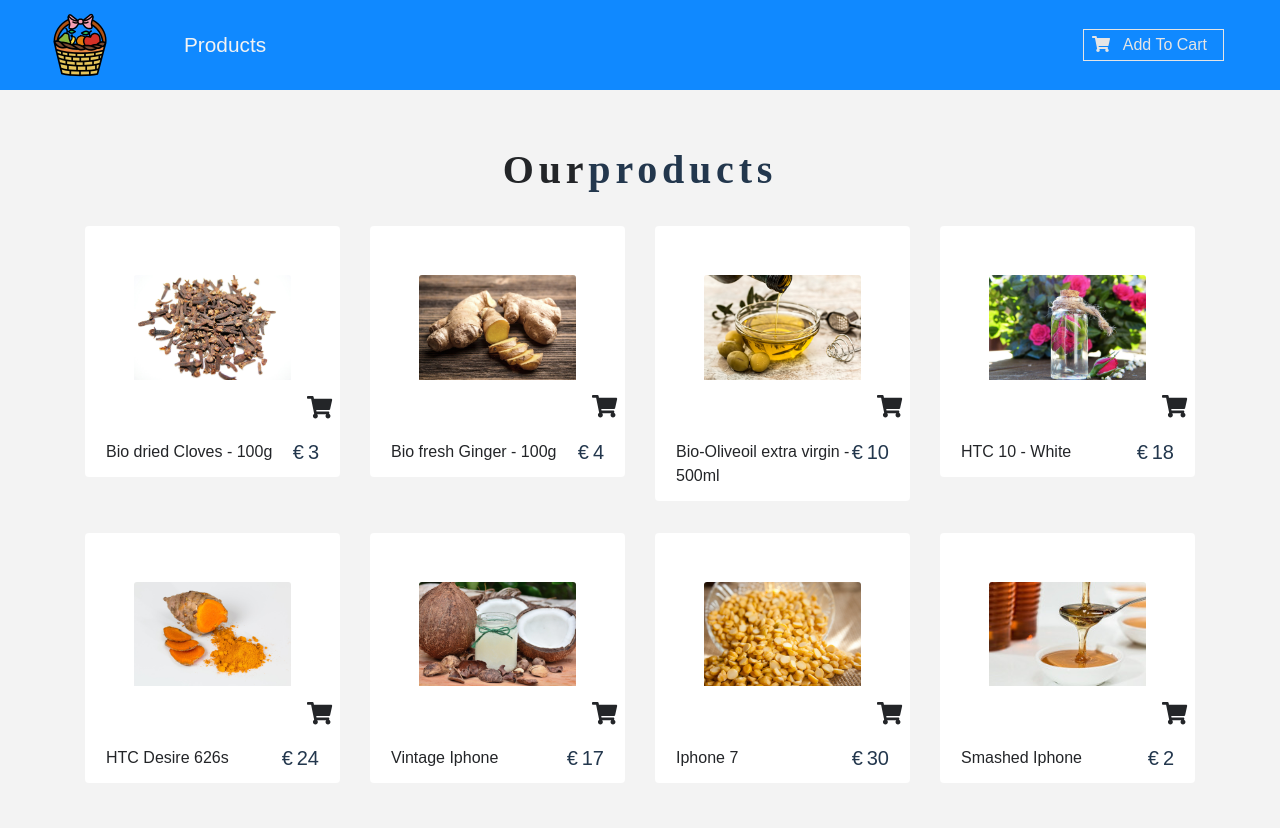
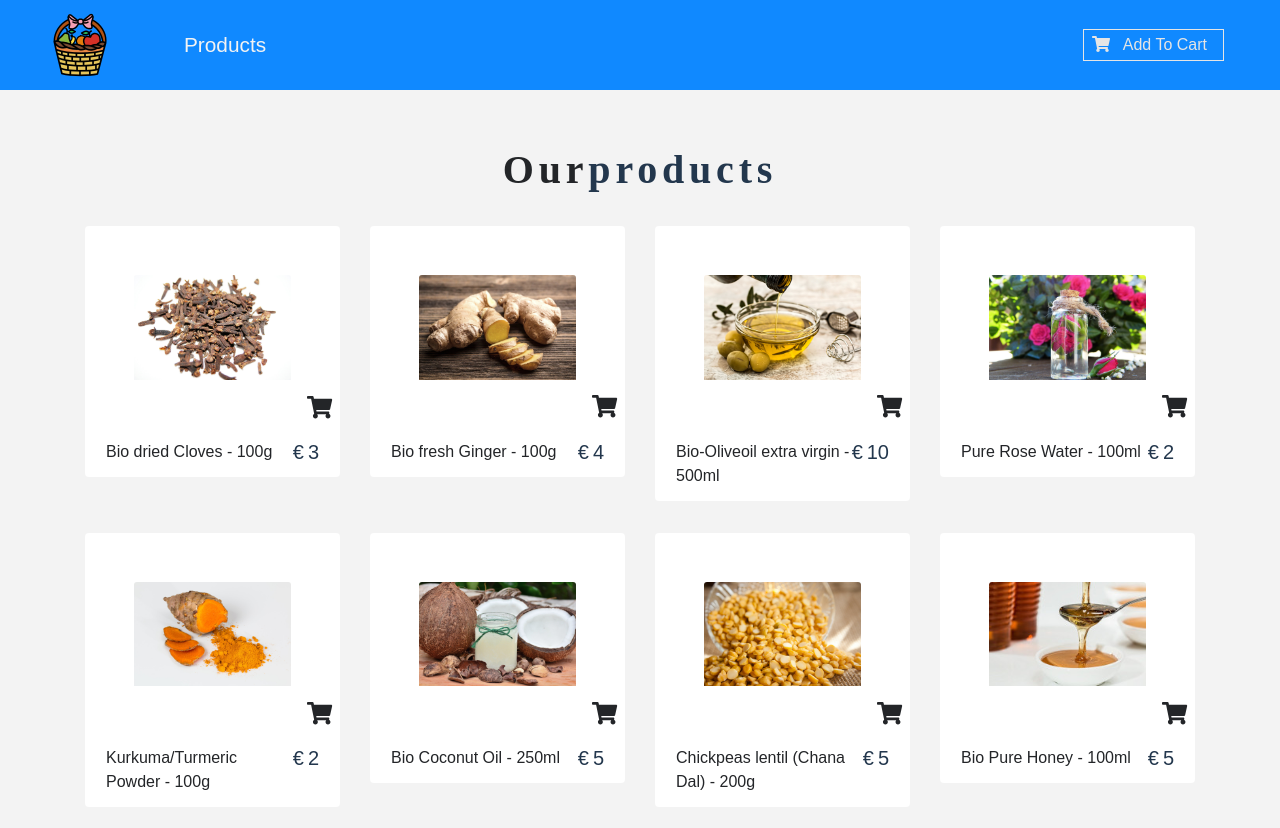
Before and after one commit to ronimaskey/Ayurveda, a React (Create React App) app: page / in a window 1280 px wide. Shown: the top 828 px of the page. Built offline with nearby package versions, Linux system fonts and the light colour scheme.

Commit message:
[edited]data

```diff
--- a/src/data.js
+++ b/src/data.js
@@ -4,7 +4,6 @@ export const storeProducts = [
       title: "Bio dried Cloves - 100g",
       img: "img/cloves.jpg",
       price: 3,
-      company: "GOOGLE",
       info:
         "Lorem ipsum dolor amet offal butcher quinoa sustainable gastropub, echo park actually green juice sriracha paleo. Brooklyn sriracha semiotics, DIY coloring book mixtape craft beer sartorial hella blue bottle. Tote bag wolf authentic try-hard put a bird on it mumblecore. Unicorn lumbersexual master cleanse blog hella VHS, vaporware sartorial church-key cardigan single-origin coffee lo-fi organic asymmetrical. Taxidermy semiotics celiac stumptown scenester normcore, ethical helvetica photo booth gentrify.",
       inCart: false,
@@ -16,7 +15,6 @@ export const storeProducts = [
       title: "Bio fresh Ginger - 100g",
       img: "img/ginger.jpg",
       price: 4,
-      company: "SAMSUNG",
       info:
         "Lorem ipsum dolor amet offal butcher quinoa sustainable gastropub, echo park actually green juice sriracha paleo. Brooklyn sriracha semiotics, DIY coloring book mixtape craft beer sartorial hella blue bottle. Tote bag wolf authentic try-hard put a bird on it mumblecore. Unicorn lumbersexual master cleanse blog hella VHS, vaporware sartorial church-key cardigan single-origin coffee lo-fi organic asymmetrical. Taxidermy semiotics celiac stumptown scenester normcore, ethical helvetica photo booth gentrify.",
       inCart: false,
@@ -28,7 +26,6 @@ export const storeProducts = [
       title: "Bio-Oliveoil extra virgin - 500ml",
       img: "img/olive-oil.jpg",
       price: 10,
-      company: "htc",
       info:
         "Lorem ipsum dolor amet offal butcher quinoa sustainable gastropub, echo park actually green juice sriracha paleo. Brooklyn sriracha semiotics, DIY coloring book mixtape craft beer sartorial hella blue bottle. Tote bag wolf authentic try-hard put a bird on it mumblecore. Unicorn lumbersexual master cleanse blog hella VHS, vaporware sartorial church-key cardigan single-origin coffee lo-fi organic asymmetrical. Taxidermy semiotics celiac stumptown scenester normcore, ethical helvetica photo booth gentrify.",
       inCart: false,
@@ -37,10 +34,9 @@ export const storeProducts = [
     },
     {
       id: 4,
-      title: "HTC 10 - White",
+      title: "Pure Rose Water - 100ml",
       img: "img/rose.jpg",
-      price: 18,
-      company: "htc",
+      price: 2,
       info:
         "Lorem ipsum dolor amet offal butcher quinoa sustainable gastropub, echo park actually green juice sriracha paleo. Brooklyn sriracha semiotics, DIY coloring book mixtape craft beer sartorial hella blue bottle. Tote bag wolf authentic try-hard put a bird on it mumblecore. Unicorn lumbersexual master cleanse blog hella VHS, vaporware sartorial church-key cardigan single-origin coffee lo-fi organic asymmetrical. Taxidermy semiotics celiac stumptown scenester normcore, ethical helvetica photo booth gentrify.",
       inCart: false,
@@ -49,10 +45,9 @@ export const storeProducts = [
     },
     {
       id: 5,
-      title: "HTC Desire 626s",
+      title: "Kurkuma/Turmeric Powder - 100g",
       img: "img/turmeric.jpg",
-      price: 24,
-      company: "htc",
+      price: 2,
       info:
         "Lorem ipsum dolor amet offal butcher quinoa sustainable gastropub, echo park actually green juice sriracha paleo. Brooklyn sriracha semiotics, DIY coloring book mixtape craft beer sartorial hella blue bottle. Tote bag wolf authentic try-hard put a bird on it mumblecore. Unicorn lumbersexual master cleanse blog hella VHS, vaporware sartorial church-key cardigan single-origin coffee lo-fi organic asymmetrical. Taxidermy semiotics celiac stumptown scenester normcore, ethical helvetica photo booth gentrify.",
       inCart: false,
@@ -61,10 +56,9 @@ export const storeProducts = [
     },
     {
       id: 6,
-      title: "Vintage Iphone",
+      title: "Bio Coconut Oil - 250ml",
       img: "img/coconut-oil.jpg",
-      price: 17,
-      company: "apple",
+      price: 5,
       info:
         "Lorem ipsum dolor amet offal butcher quinoa sustainable gastropub, echo park actually green juice sriracha paleo. Brooklyn sriracha semiotics, DIY coloring book mixtape craft beer sartorial hella blue bottle. Tote bag wolf authentic try-hard put a bird on it mumblecore. Unicorn lumbersexual master cleanse blog hella VHS, vaporware sartorial church-key cardigan single-origin coffee lo-fi organic asymmetrical. Taxidermy semiotics celiac stumptown scenester normcore, ethical helvetica photo booth gentrify.",
       inCart: false,
@@ -73,10 +67,9 @@ export const storeProducts = [
     },
     {
       id: 7,
-      title: "Iphone 7",
+      title: " Chickpeas lentil (Chana Dal) - 200g",
       img: "img/daal.jpg",
-      price: 30,
-      company: "apple",
+      price: 5,
       info:
         "Lorem ipsum dolor amet offal butcher quinoa sustainable gastropub, echo park actually green juice sriracha paleo. Brooklyn sriracha semiotics, DIY coloring book mixtape craft beer sartorial hella blue bottle. Tote bag wolf authentic try-hard put a bird on it mumblecore. Unicorn lumbersexual master cleanse blog hella VHS, vaporware sartorial church-key cardigan single-origin coffee lo-fi organic asymmetrical. Taxidermy semiotics celiac stumptown scenester normcore, ethical helvetica photo booth gentrify.",
       inCart: false,
@@ -85,10 +78,9 @@ export const storeProducts = [
     },
     {
       id: 8,
-      title: "Smashed Iphone",
+      title: "Bio Pure Honey - 100ml",
       img: "img/honey.jpg",
-      price: 2,
-      company: "apple",
+      price: 5,
       info:
         "Lorem ipsum dolor amet offal butcher quinoa sustainable gastropub, echo park actually green juice sriracha paleo. Brooklyn sriracha semiotics, DIY coloring book mixtape craft beer sartorial hella blue bottle. Tote bag wolf authentic try-hard put a bird on it mumblecore. Unicorn lumbersexual master cleanse blog hella VHS, vaporware sartorial church-key cardigan single-origin coffee lo-fi organic asymmetrical. Taxidermy semiotics celiac stumptown scenester normcore, ethical helvetica photo booth gentrify.",
       inCart: false,
@@ -102,7 +94,6 @@ export const storeProducts = [
       title: "Bio dried Cloves - 100g",
       img: "img/cloves.jpg",
       price: 3,
-      company: "GOOGLE",
       info:
         "Lorem ipsum dolor amet offal butcher quinoa sustainable gastropub, echo park actually green juice sriracha paleo. Brooklyn sriracha semiotics, DIY coloring book mixtape craft beer sartorial hella blue bottle. Tote bag wolf authentic try-hard put a bird on it mumblecore. Unicorn lumbersexual master cleanse blog hella VHS, vaporware sartorial church-key cardigan single-origin coffee lo-fi organic asymmetrical. Taxidermy semiotics celiac stumptown scenester normcore, ethical helvetica photo booth gentrify.",
       inCart: false,
```
